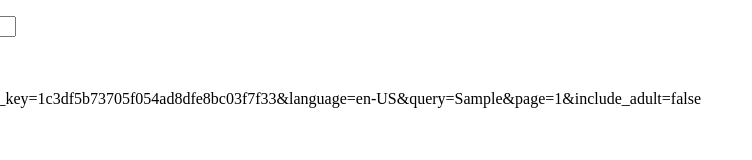
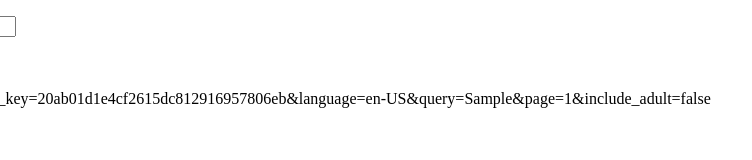
Before and after one commit to emwilson91/portfolio, a plain HTML site: page capstone/capstone.html in a window 1280 px wide. Both pictures are taken after typing "Sample" into the empty fields and a click on the button "Search for Movie". Shown: the full height of the page, 308-1060 px from the left. Drawn offline with nearby package versions, Linux system fonts and the light colour scheme; no server answers.

Commit message:
update title on index; update api key on capstone

```diff
--- a/capstone/capstone.html
+++ b/capstone/capstone.html
@@ -83,7 +83,7 @@ function MovieSearch() {
     var moviename = document.getElementById("moviename").value;
 
     /* Build up the parameters for the URL */
-    var api_key = "1c3df5b73705f054ad8dfe8bc03f7f33";
+    var api_key = "20ab01d1e4cf2615dc812916957806eb";
     var language = "en-US";
     var page = "1";
     var include_adult = "false";
```
Also changed, not shown: index.html (+1 -1 lines).
